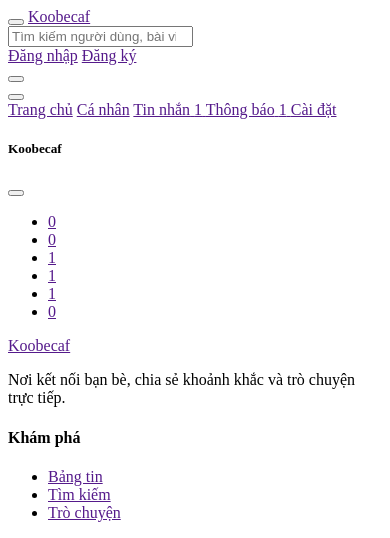
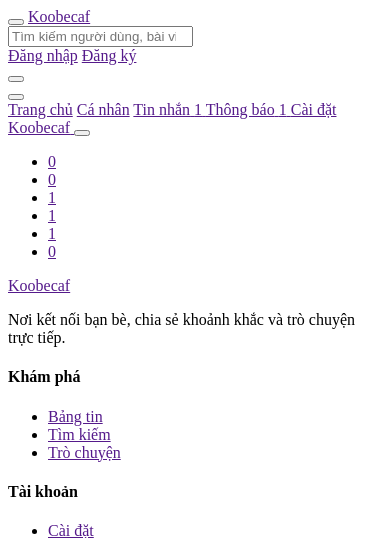
Before and after one commit to nguyen-th-dat/koobecaf, a PHP site: the page made by app/Views/layouts/partials/mobile-nav.php in a window 390 px wide. Shown: the top 538 px of the page. Run offline with PHP 8.4, Linux system fonts and the light colour scheme; the template is opened without the code that fills it, so the values that code supplies are empty.

Commit message:
Add branded header to mobile drawer
Replace the mobile sidebar title with a linked Koobecaf brand featuring the existing cup icon and brand text.

```diff
--- a/app/Views/layouts/partials/mobile-nav.php
+++ b/app/Views/layouts/partials/mobile-nav.php
@@ -24,7 +24,10 @@ $path = '/' . trim($path, '/');
 
 <div class="drawer drawer-start" id="mobileSidebar" aria-labelledby="mobileSidebarLabel">
     <div class="drawer-header">
-        <h5 class="drawer-title" id="mobileSidebarLabel">Koobecaf</h5>
+        <a class="brand" href="<?= url('/') ?>">
+            <span class="brand-mark"><i class="bi bi-cup-hot-fill"></i></span>
+            <span class="brand-text">Koobecaf</span>
+        </a>
         <button type="button" class="btn-close" data-drawer-dismiss aria-label="Đóng"></button>
     </div>
     <div class="drawer-body">
```
